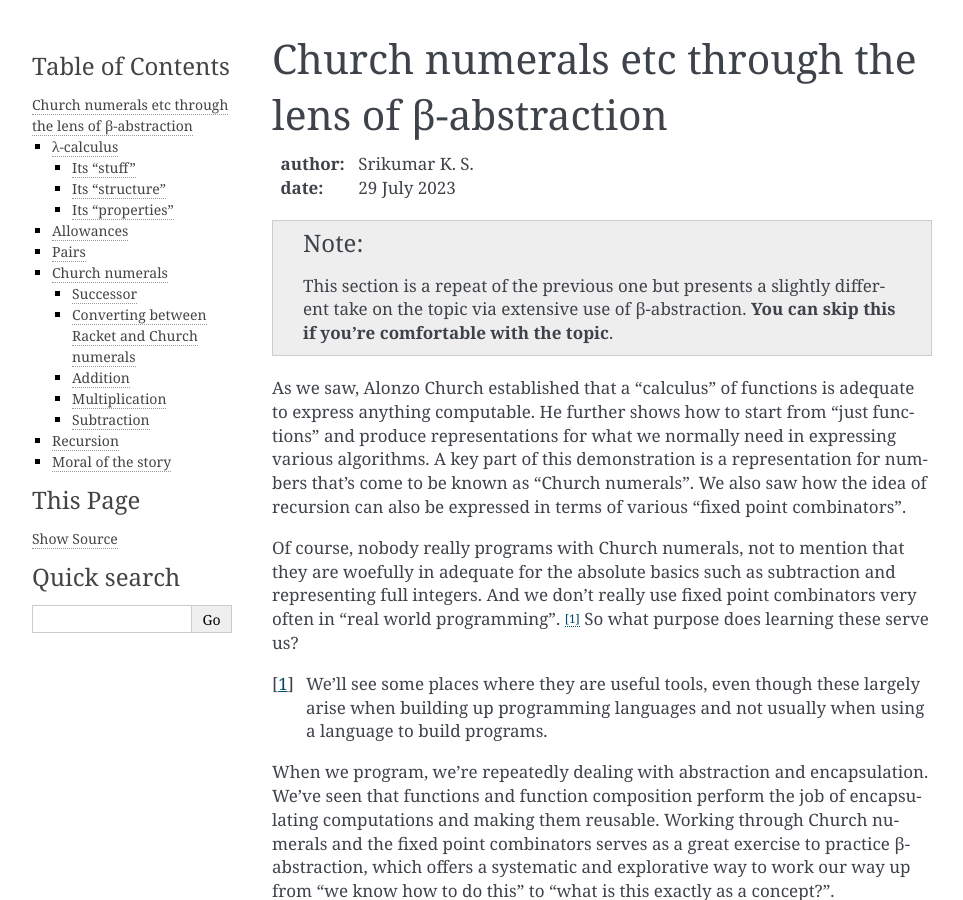
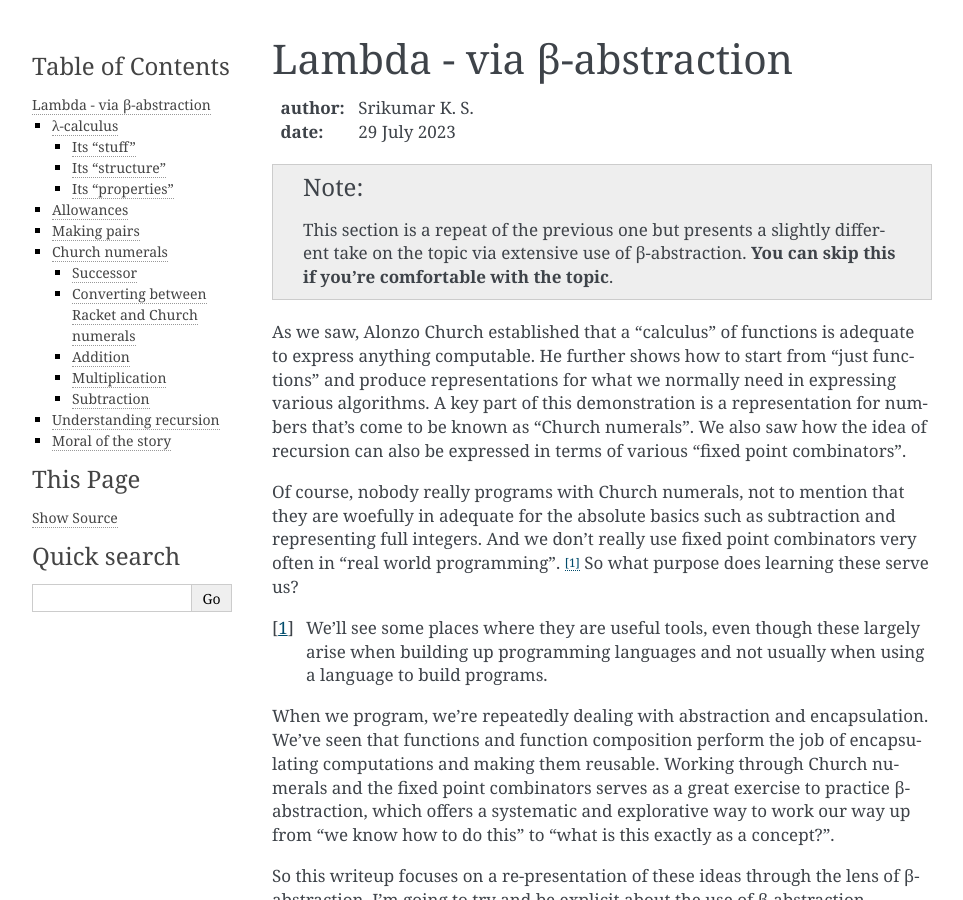
Before and after one commit to kreauniv/comp308, a Sphinx documentation site: the page built from source/church.rst, in a window 1280 px wide and 900 px high. Shown: the whole window, without its empty margins (148-1111 px from the left). Built offline with Sphinx 7.4.7, drawn with Linux system fonts in a browser that asks for light colours; some of the changed text lies outside the part shown.

Commit message:
Updated church.rst

```diff
--- a/source/church.rst
+++ b/source/church.rst
@@ -1,5 +1,5 @@
-Church numerals etc through the lens of β-abstraction
-=====================================================
+Lambda - via β-abstraction
+==========================
 :author: Srikumar K. S.
 :date: 29 July 2023
 
@@ -105,8 +105,8 @@ case can be reduced to functions of one variable like this --
 We'll also "define" identifiers to λ-terms using the usual Racket ``(define
 ...)`` construct.
 
-Pairs
------
+Making pairs
+------------
 
 Our starting point for building the edifice of useful computational objects
 is the absolute basic data structure -- the humble "pair" that associates
@@ -359,8 +359,8 @@ representations ("b" chosen for "Brahmagupta" - see `Church-Brahmagupta numerals
     (b->i (b-mul (i->b -5) (i->b 3)))
     (b->i (b-mul (i->b -5) (i->b -3)))
 
-Recursion
----------
+Understanding recursion
+-----------------------
 
 We have the whole of integers done now. However, we haven't solved the case of
 repetition -- a.k.a. "iteration" -- which in functional terms we express using
```
